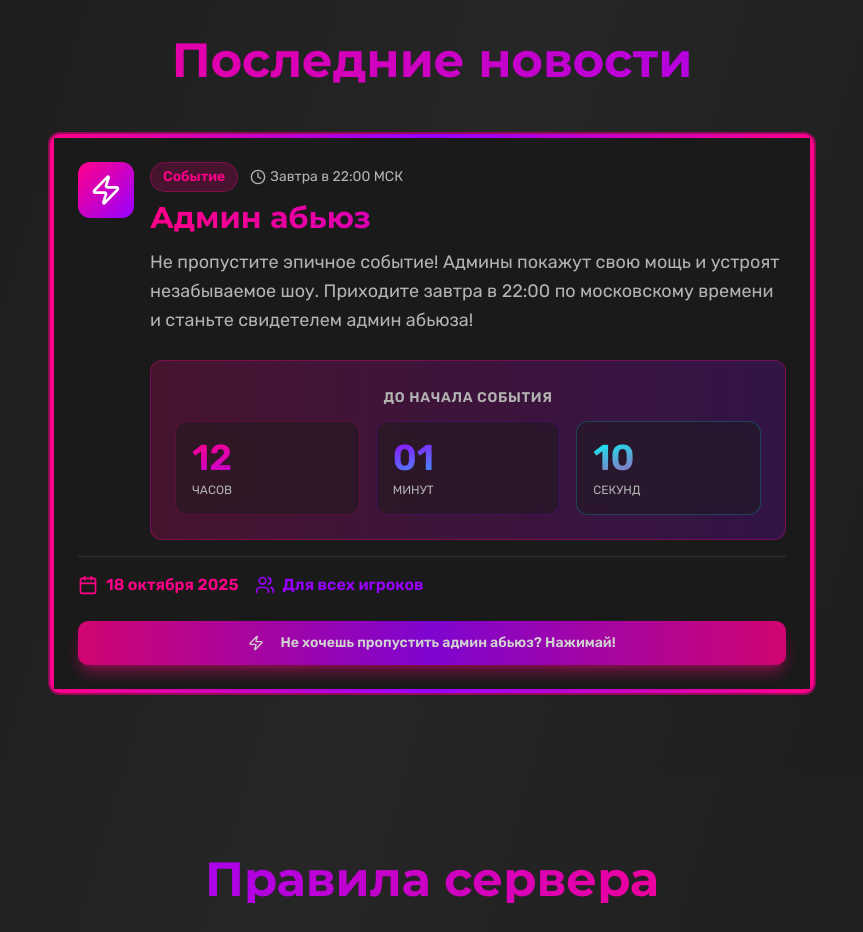
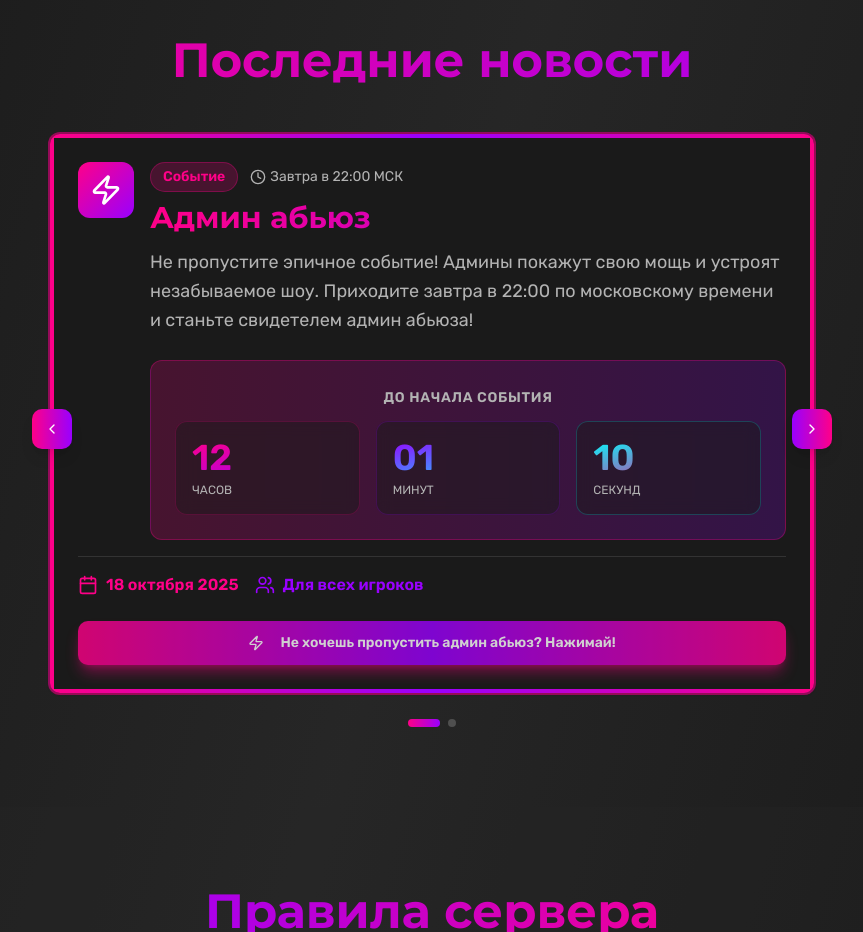
Before and after one commit to pr-poehali-dev/ilovebanstudios-website, a React (Vite) app: page / in a window 1280 px wide. Shown: the part 1880-2812 px from the top of the page, without its empty margins (208-1071 px from the left). Built offline with nearby package versions, Linux system fonts and the light colour scheme.

Commit message:
Добавление новости о игре

```diff
--- a/src/pages/Index.tsx
+++ b/src/pages/Index.tsx
@@ -6,6 +6,7 @@ import { useState, useEffect } from "react";
 const Index = () => {
   const [timeLeft, setTimeLeft] = useState({ hours: 0, minutes: 0, seconds: 0 });
   const [currentProject, setCurrentProject] = useState(0);
+  const [currentNews, setCurrentNews] = useState(0);
 
   const projects = [
     {
@@ -22,12 +23,41 @@ const Index = () => {
     }
   ];
 
+  const news = [
+    {
+      tag: "Событие",
+      icon: "Zap",
+      date: "Завтра в 22:00 МСК",
+      fullDate: "18 октября 2025",
+      title: "Админ абьюз",
+      description: "Не пропустите эпичное событие! Админы покажут свою мощь и устроят незабываемое шоу. Приходите завтра в 22:00 по московскому времени и станьте свидетелем админ абьюза!",
+      showTimer: true
+    },
+    {
+      tag: "Анонс",
+      icon: "Rocket",
+      date: "28 октября в 15:00",
+      fullDate: "28 октября 2025",
+      title: "Новая игра уже скоро!",
+      description: "Сейчас мы создаём игру ещё одну! Выйдет 28 октября в 15:00. Готовьтесь к чему-то совершенно новому и невероятному!",
+      showTimer: false
+    }
+  ];
+
   const nextProject = () => {
     setCurrentProject((prev) => (prev + 1) % projects.length);
   };
 
   const prevProject = () => {
     setCurrentProject((prev) => (prev - 1 + projects.length) % projects.length);
+  };
+
+  const nextNews = () => {
+    setCurrentNews((prev) => (prev + 1) % news.length);
+  };
+
+  const prevNews = () => {
+    setCurrentNews((prev) => (prev - 1 + news.length) % news.length);
   };
 
   useEffect(() => {
@@ -225,32 +255,32 @@ const Index = () => {
           <h2 className="text-5xl font-bold text-center mb-12 bg-gradient-to-r from-primary to-accent bg-clip-text text-transparent">
             Последние новости
           </h2>
-          <div className="max-w-3xl mx-auto">
+          <div className="max-w-3xl mx-auto relative">
             <Card className="bg-gradient-to-br from-primary/10 to-accent/10 border-2 border-primary/50 hover:border-primary transition-all overflow-hidden">
               <div className="relative bg-gradient-to-r from-primary via-accent to-primary p-1">
                 <div className="absolute inset-0 bg-gradient-to-r from-primary via-accent to-primary opacity-50 blur-xl"></div>
                 <div className="relative bg-card p-6">
                   <div className="flex items-start gap-4 mb-4">
                     <div className="bg-gradient-to-br from-primary to-accent p-3 rounded-xl">
-                      <Icon name="Zap" size={32} className="text-white" />
+                      <Icon name={news[currentNews].icon} size={32} className="text-white" />
                     </div>
                     <div className="flex-1">
                       <div className="flex items-center gap-3 mb-2">
                         <span className="px-3 py-1 bg-primary/20 text-primary rounded-full text-sm font-semibold border border-primary/30">
-                          Событие
+                          {news[currentNews].tag}
                         </span>
                         <span className="text-muted-foreground text-sm flex items-center gap-1">
                           <Icon name="Clock" size={16} />
-                          Завтра в 22:00 МСК
+                          {news[currentNews].date}
                         </span>
                       </div>
                       <h3 className="text-3xl font-bold mb-3 bg-gradient-to-r from-primary to-accent bg-clip-text text-transparent">
-                        Админ абьюз
+                        {news[currentNews].title}
                       </h3>
                       <p className="text-lg text-muted-foreground leading-relaxed mb-6">
-                        Не пропустите эпичное событие! Админы покажут свою мощь и устроят незабываемое шоу.
-                        Приходите завтра в 22:00 по московскому времени и станьте свидетелем админ абьюза!
+                        {news[currentNews].description}
                       </p>
+                      {news[currentNews].showTimer && (
                         <div className="bg-gradient-to-r from-primary/20 to-accent/20 rounded-xl p-6 border border-primary/30">
                           <div className="text-center mb-3">
                             <span className="text-sm font-semibold text-muted-foreground uppercase tracking-wider">До начала события</span>
@@ -276,18 +306,20 @@ const Index = () => {
                             </div>
                           </div>
                         </div>
+                      )}
                     </div>
                   </div>
                   <div className="flex items-center gap-4 pt-4 border-t border-border mb-6">
                     <div className="flex items-center gap-2 text-primary">
                       <Icon name="Calendar" size={20} />
-                      <span className="font-semibold">18 октября 2025</span>
+                      <span className="font-semibold">{news[currentNews].fullDate}</span>
                     </div>
                     <div className="flex items-center gap-2 text-accent">
                       <Icon name="Users" size={20} />
                       <span className="font-semibold">Для всех игроков</span>
                     </div>
                   </div>
+                  {news[currentNews].showTimer && (
                     <Button
                       className="w-full bg-gradient-to-r from-primary via-accent to-primary hover:scale-105 transition-transform text-white font-bold shadow-lg shadow-primary/50 animate-pulse"
                       size="lg"
@@ -298,9 +330,40 @@ const Index = () => {
                         Не хочешь пропустить админ абьюз? Нажимай!
                       </a>
                     </Button>
+                  )}
                 </div>
               </div>
             </Card>
+
+            <Button
+              onClick={prevNews}
+              size="icon"
+              className="absolute left-0 top-1/2 -translate-y-1/2 -translate-x-4 bg-gradient-to-r from-primary to-accent hover:scale-110 transition-transform text-white shadow-lg"
+            >
+              <Icon name="ChevronLeft" size={24} />
+            </Button>
+
+            <Button
+              onClick={nextNews}
+              size="icon"
+              className="absolute right-0 top-1/2 -translate-y-1/2 translate-x-4 bg-gradient-to-r from-accent to-primary hover:scale-110 transition-transform text-white shadow-lg"
+            >
+              <Icon name="ChevronRight" size={24} />
+            </Button>
+
+            <div className="flex justify-center gap-2 mt-6">
+              {news.map((_, index) => (
+                <button
+                  key={index}
+                  onClick={() => setCurrentNews(index)}
+                  className={`h-2 rounded-full transition-all ${
+                    index === currentNews
+                      ? 'w-8 bg-gradient-to-r from-primary to-accent'
+                      : 'w-2 bg-muted-foreground/30 hover:bg-muted-foreground/50'
+                  }`}
+                />
+              ))}
+            </div>
           </div>
         </div>
       </section>
```
Lines whose indentation alone changed are shown as unchanged.
